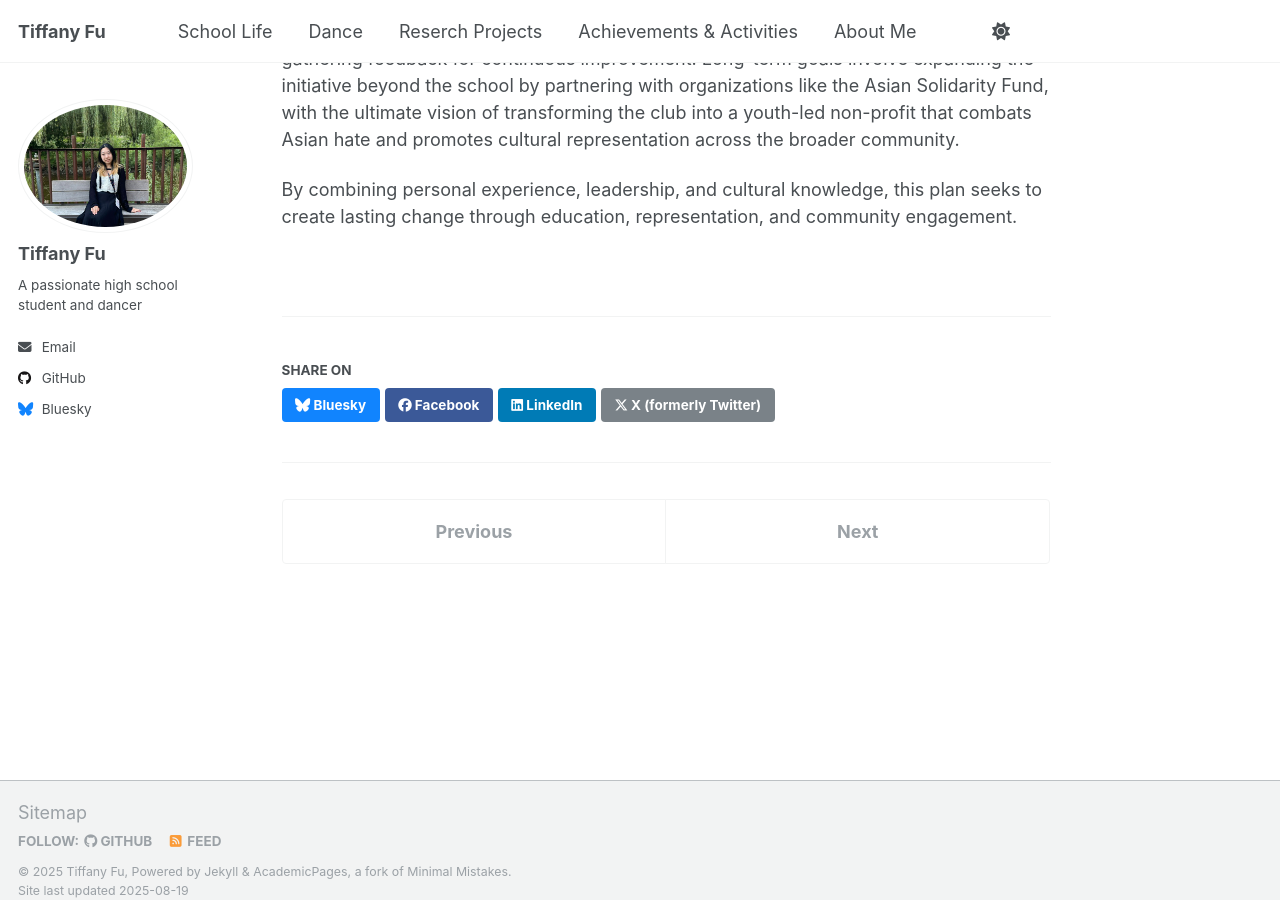
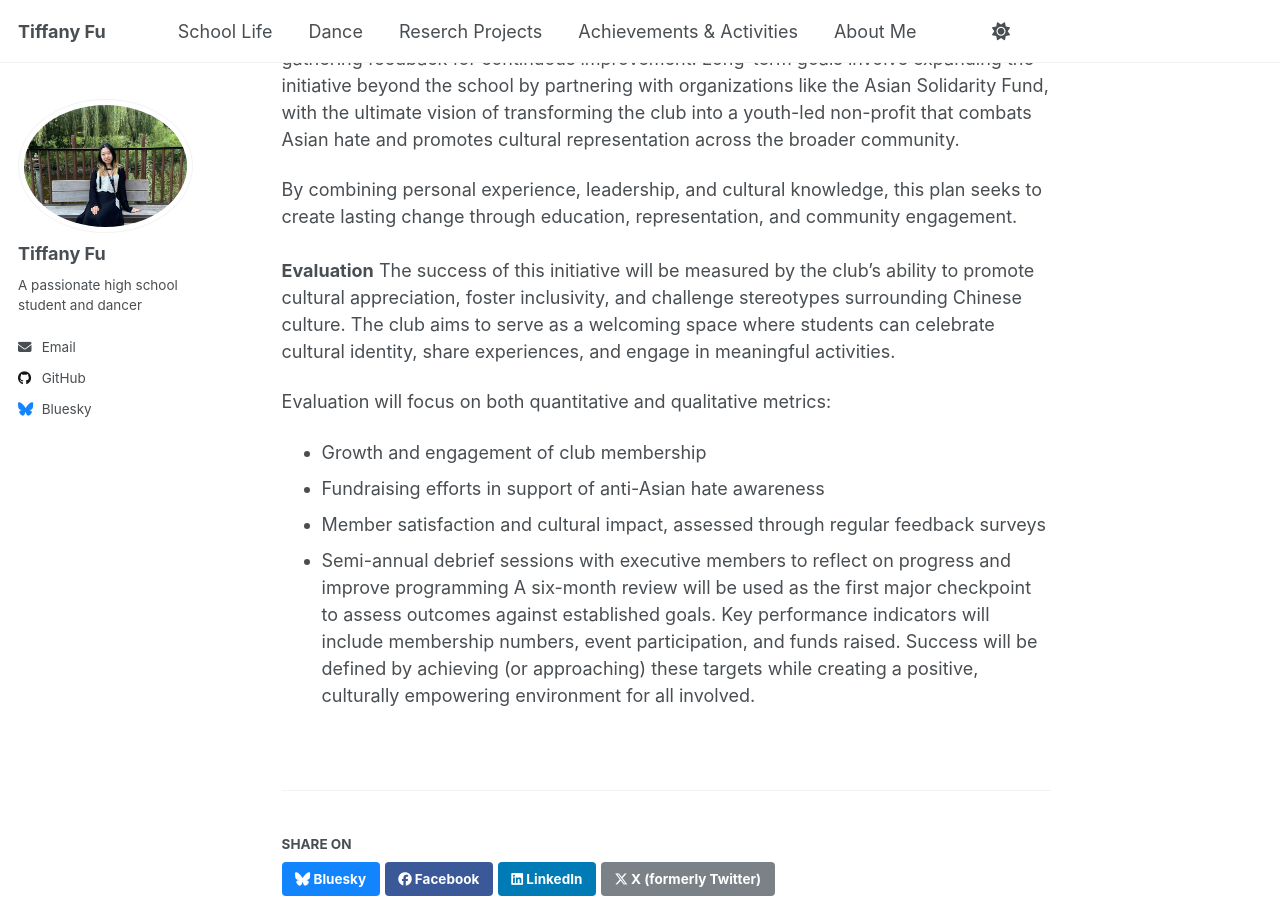
Before and after one commit to TiffanyJTFu/TiffanyFu, a Jekyll site: the page built from _teaching/SocialScienceResearchProject-1.md, in a window 1280 px wide and 900 px high, scrolled down 1032 px. Built offline with Jekyll 4.4.1, drawn with Linux system fonts in a browser that asks for light colours; a script that is not in the unit is left out.

Commit message:
Update SocialScienceResearchProject-1.md

```diff
--- a/_teaching/SocialScienceResearchProject-1.md
+++ b/_teaching/SocialScienceResearchProject-1.md
@@ -18,3 +18,12 @@ The club aims to raise awareness, strengthen cultural identity, and promote unde
 Short-term goals include successfully running the club for at least one semester and gathering feedback for continuous improvement. Long-term goals involve expanding the initiative beyond the school by partnering with organizations like the Asian Solidarity Fund, with the ultimate vision of transforming the club into a youth-led non-profit that combats Asian hate and promotes cultural representation across the broader community.
 
 By combining personal experience, leadership, and cultural knowledge, this plan seeks to create lasting change through education, representation, and community engagement.
+<br><br>**Evaluation**
+The success of this initiative will be measured by the club’s ability to promote cultural appreciation, foster inclusivity, and challenge stereotypes surrounding Chinese culture. The club aims to serve as a welcoming space where students can celebrate cultural identity, share experiences, and engage in meaningful activities.
+
+Evaluation will focus on both quantitative and qualitative metrics:
+* Growth and engagement of club membership
+* Fundraising efforts in support of anti-Asian hate awareness
+* Member satisfaction and cultural impact, assessed through regular feedback surveys
+* Semi-annual debrief sessions with executive members to reflect on progress and improve programming
+A six-month review will be used as the first major checkpoint to assess outcomes against established goals. Key performance indicators will include membership numbers, event participation, and funds raised. Success will be defined by achieving (or approaching) these targets while creating a positive, culturally empowering environment for all involved.
```
